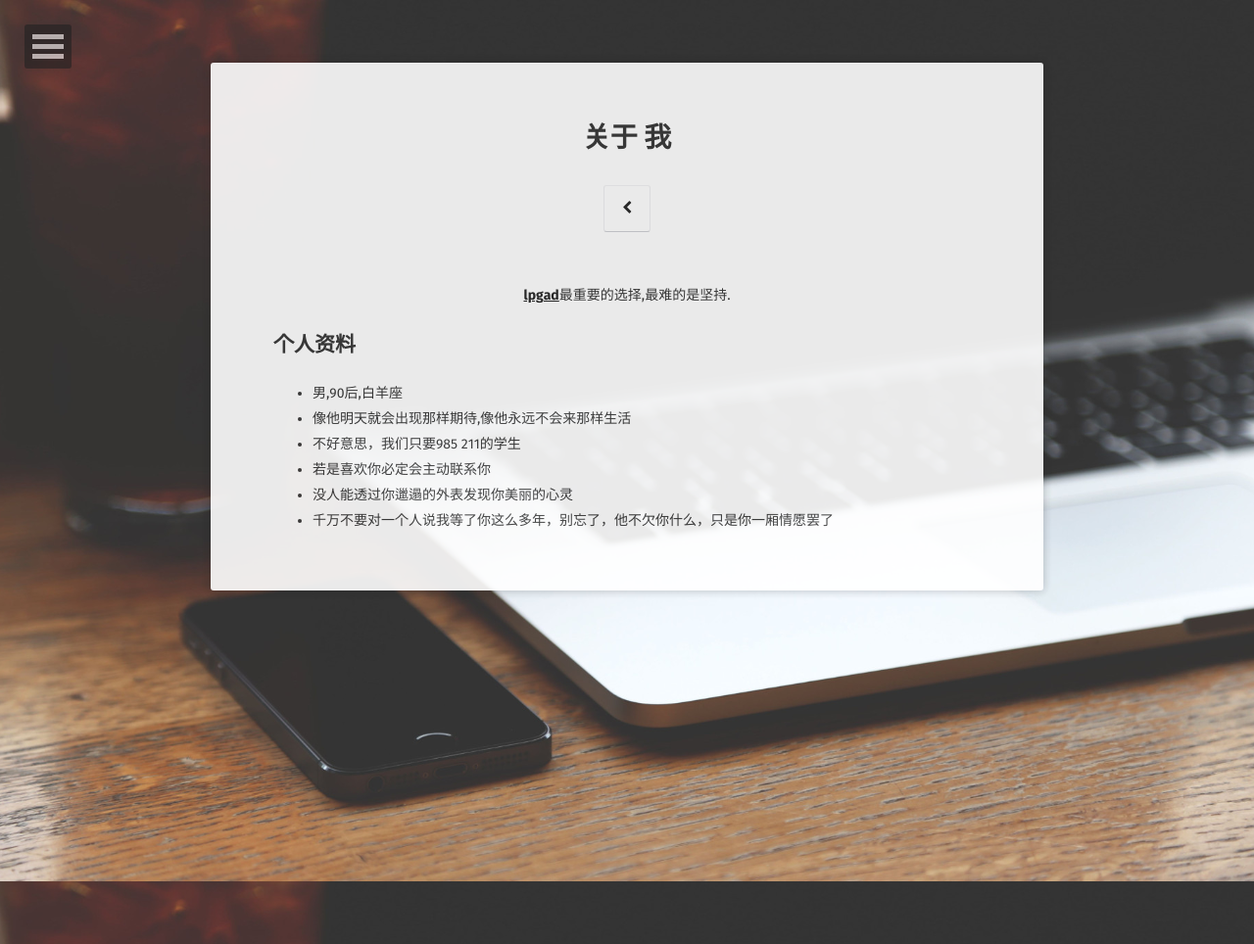
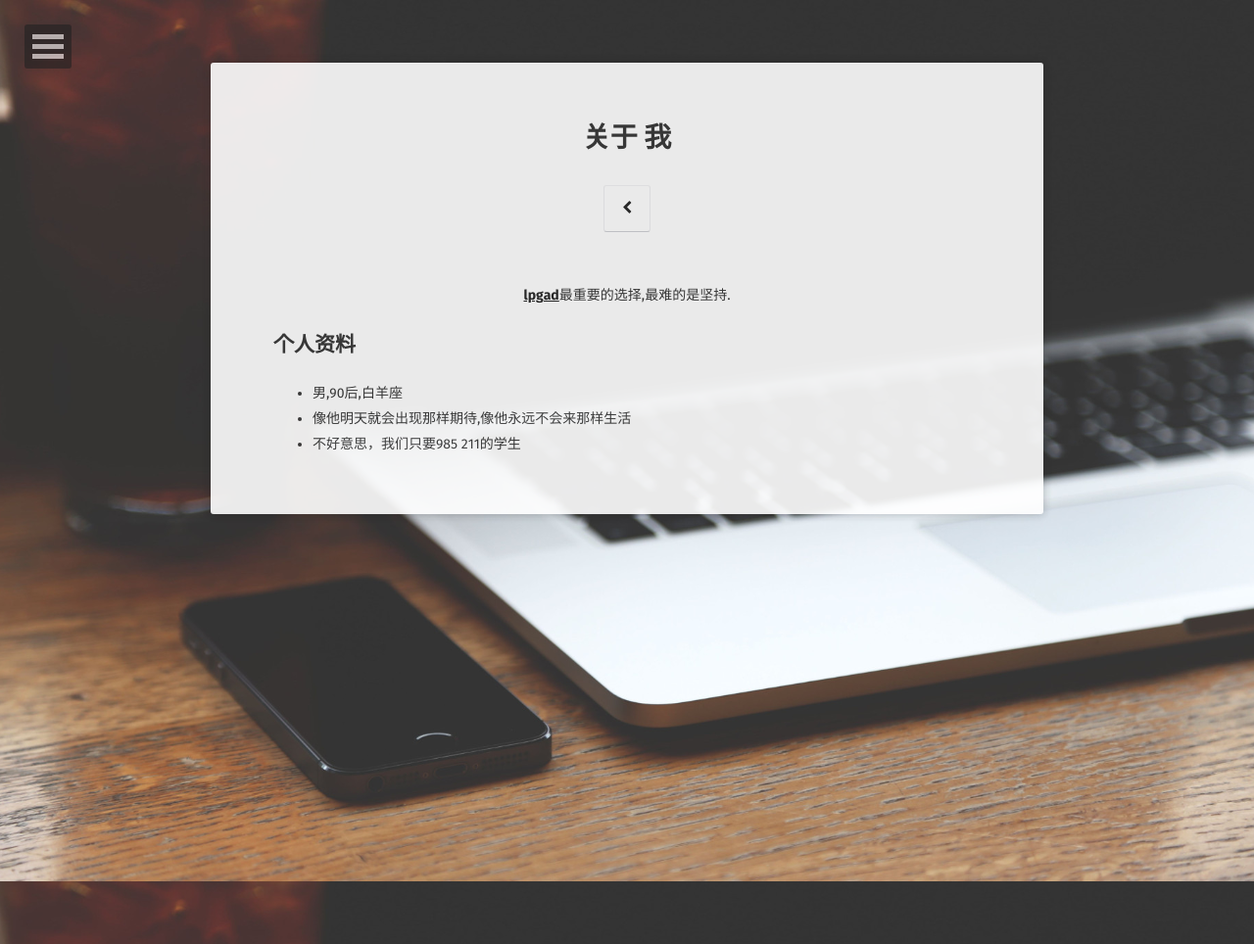
Before and after one commit to 20100507/20100507.github.io, a Jekyll site: the page built from about/index.md, in a window 1280 px wide. Shown: the whole page at 98% size. Built offline with Jekyll 4.4.1, drawn with Linux system fonts in a browser that asks for light colours; some web fonts are replaced.

Commit message:
Update index.md

```diff
--- a/about/index.md
+++ b/about/index.md
@@ -12,6 +12,3 @@ comments: false
 * 男,90后,白羊座
 * 像他明天就会出现那样期待,像他永远不会来那样生活
 * 不好意思，我们只要985 211的学生
-* 若是喜欢你必定会主动联系你
-* 没人能透过你邋遢的外表发现你美丽的心灵
-* 千万不要对一个人说我等了你这么多年，别忘了，他不欠你什么，只是你一厢情愿罢了
```
